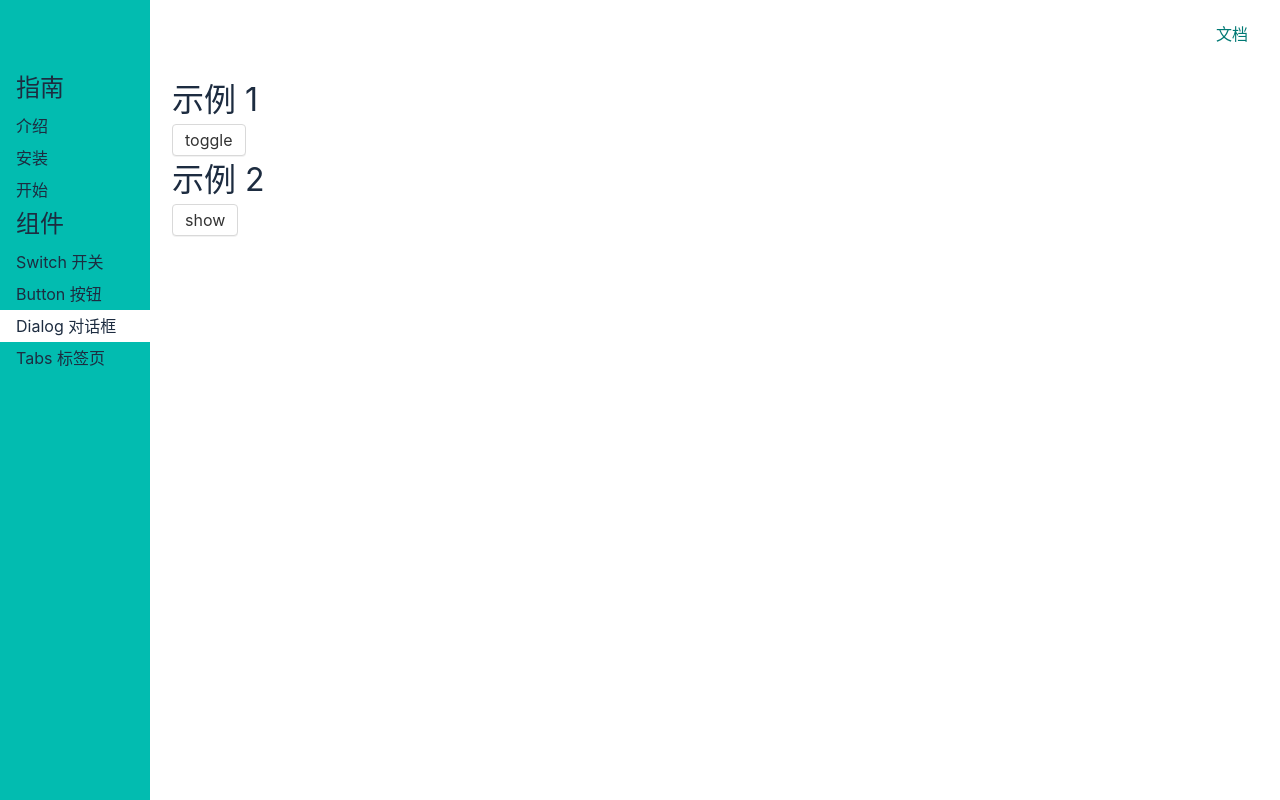
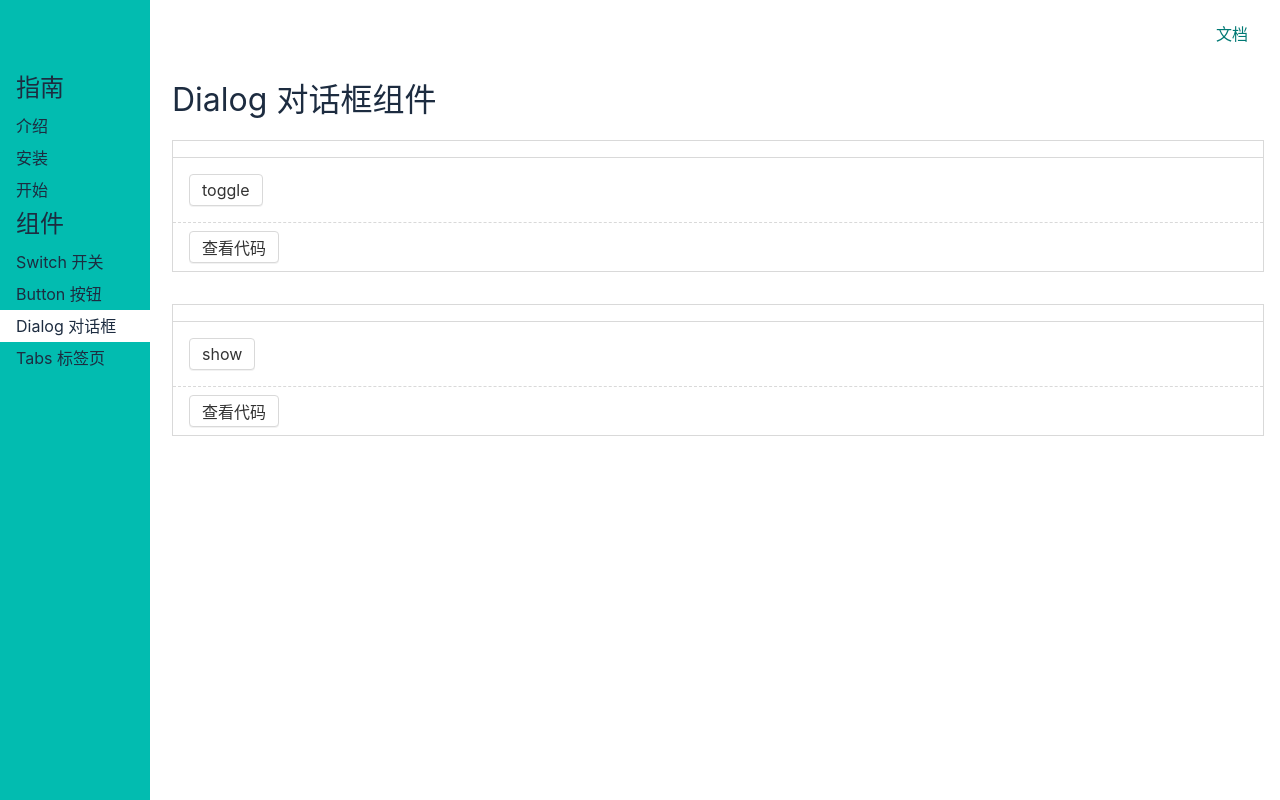
Before and after one commit to hanyi319/Water-UI, a Vue app: page /#/doc/dialog in a window 1280 px wide. Built offline with nearby package versions, Linux system fonts and the light colour scheme.

Commit message:
改造 DialogDemo

```diff
--- a/src/components/DialogDemo.vue
+++ b/src/components/DialogDemo.vue
@@ -1,53 +1,21 @@
 <template>
-  <h1>示例 1</h1>
-  <Button @click="toggle">toggle</Button>
-  <Dialog v-model:visible="x" :closeOnClickOverlay="false" :ok="f1" :cancel="f2">
-    <template v-slot:title>
-      <strong>加粗的标题</strong>
-    </template>
-    <template v-slot:content>
-      <strong>Hello</strong>
-      <div>World</div>
-    </template>
-  </Dialog>
-  <br />
-  <h1>示例 2</h1>
-  <Button @click="showDialog">show</Button>
+  <h1>Dialog 对话框组件</h1>
+  <Demo :component="Dialog1Demo" />
+  <Demo :component="Dialog2Demo" />
 </template>
 
 <script lang="ts">
-import Dialog from "../lib/Dialog.vue";
-import Button from "../lib/Button.vue";
-import { ref } from "vue";
-import { openDialog } from "../lib/openDialog";
+import Demo from "./Demo.vue";
+import Dialog1Demo from "./dialog/Dialog1.demo.vue";
+import Dialog2Demo from "./dialog/Dialog2.demo.vue";
 
 export default {
-  components: {
-    Dialog,
-    Button,
-  },
+  components: { Demo },
   setup() {
-    const x = ref(false);
-    const toggle = () => {
-      x.value = !x.value;
+    return {
+      Dialog1Demo,
+      Dialog2Demo,
     };
-    const f1 = () => {
-      return false;
-    };
-    const f2 = () => {};
-    const showDialog = () => {
-      openDialog({
-        title: "标题",
-        content: "你好",
-        ok() {
-          console.log("ok");
-        },
-        cancel() {
-          console.log("cancel");
-        },
-      });
-    };
-    return { x, toggle, f1, f2, showDialog };
   },
 };
 </script>
--- /dev/null
+++ b/src/components/dialog/Dialog1.demo.vue
@@ -0,0 +1,41 @@
+<demo>
+  常规使用
+</demo>
+
+<template>
+  <div>
+    <Button @click="toggle">toggle</Button>
+    <Dialog v-model:visible="x" :ok="f1" :cancel="f2">
+      <template v-slot:title>
+        <strong>加粗的标题</strong>
+      </template>
+      <template v-slot:content>
+        <strong>Hello</strong>
+        <div>World</div>
+      </template>
+    </Dialog>
+  </div>
+</template>
+
+<script lang="ts">
+import Button from "../../lib/Button.vue";
+import Dialog from "../../lib/Dialog.vue";
+import { ref } from "vue";
+
+export default {
+  components: {
+    Button,
+    Dialog,
+  },
+  setup() {
+    const x = ref(false);
+    const toggle = () => {
+      x.value = !x.value;
+    };
+    const f1 = () => {};
+    const f2 = () => {};
+
+    return { x, toggle, f1, f2 };
+  },
+};
+</script>
--- /dev/null
+++ b/src/components/dialog/Dialog2.demo.vue
@@ -0,0 +1,33 @@
+<demo>
+  一键打开 Dialog
+</demo>
+
+<template>
+  <div>
+    <Button @click="showDialog">show</Button>
+  </div>
+</template>
+
+<script lang="ts">
+import Button from "../../lib/Button.vue";
+import { openDialog } from "../../lib/openDialog";
+
+export default {
+  components: { Button },
+  setup() {
+    const showDialog = () => {
+      openDialog({
+        title: "标题",
+        content: "你好",
+        ok() {
+          console.log("ok");
+        },
+        cancel() {
+          console.log("cancel");
+        },
+      });
+    };
+    return { showDialog };
+  },
+};
+</script>
```
